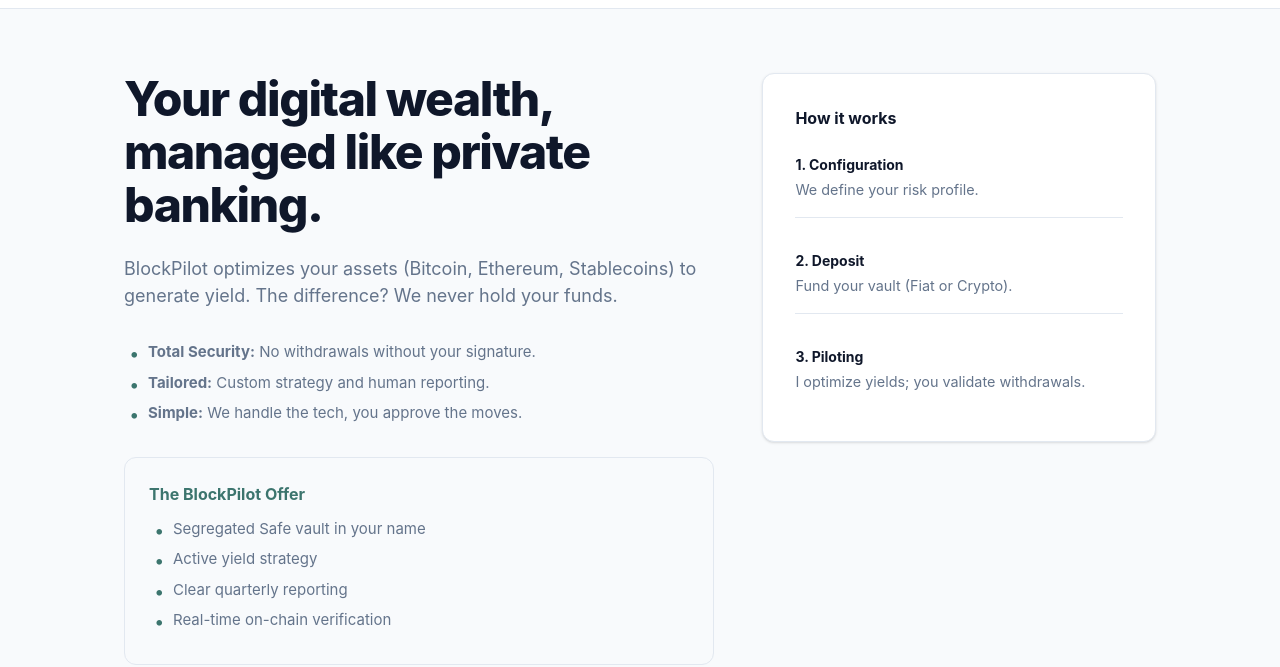
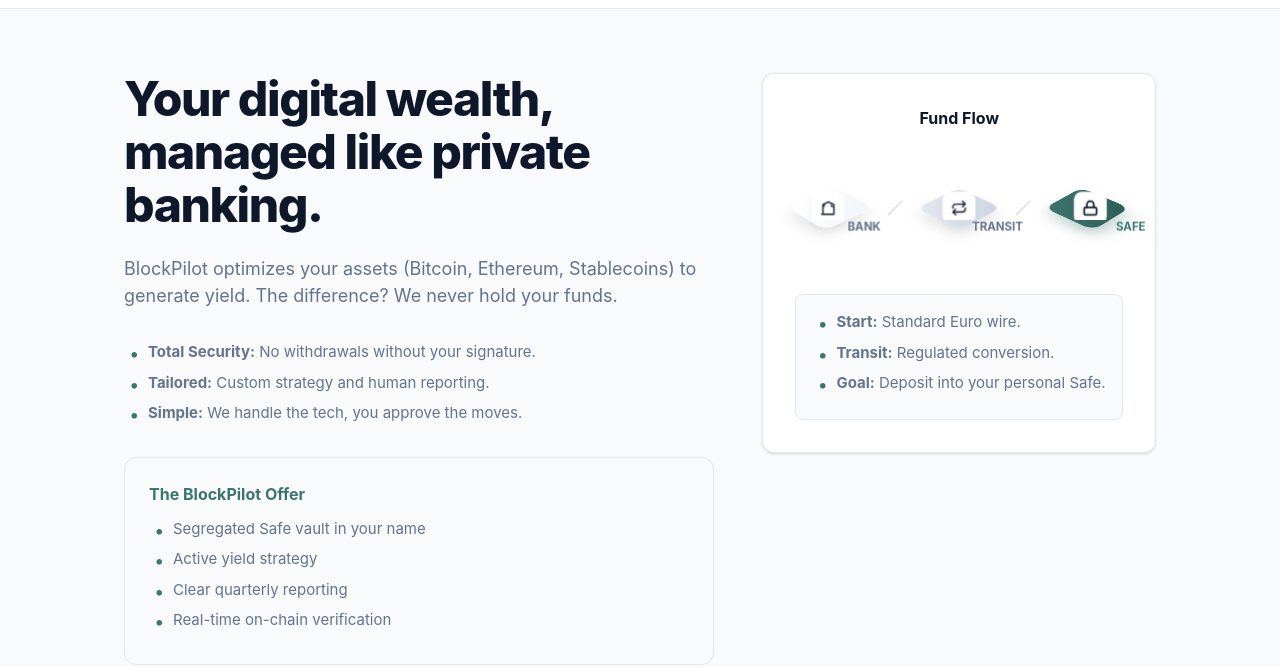
Before and after one commit to tonirangers/BlockPilot, a plain HTML site: page en/index.html in a window 1280 px wide. Shown: the part 55-722 px from the top of the page. Drawn offline with nearby package versions, Linux system fonts and the light colour scheme; no server answers; a script that the page names is missing.

Commit message:
Update index.html

```diff
--- a/en/index.html
+++ b/en/index.html
@@ -58,21 +58,47 @@
           </div>
         </div>
 
-        <aside id="setup" class="bp-card">
-          <div class="cardTitle">How it works</div>
-          <div style="display:grid; gap:16px;">
-            <div class="mini">
-              <strong>1. Configuration</strong>
-              <span style="color:var(--bp-text-muted); font-size:0.9rem;">We define your risk profile.</span>
+<aside id="setup" class="bp-card" style="display:flex; flex-direction:column; justify-content:center;">
+          <div class="cardTitle" style="text-align:center; margin-bottom:8px;">Fund Flow</div>
+
+          <div class="iso-scene">
+
+            <div class="iso-group">
+              <div class="iso-tile bank"></div>
+              <div class="iso-icon">
+                <svg width="16" height="16" viewBox="0 0 24 24" fill="none" stroke="currentColor" stroke-width="2" stroke-linecap="round" stroke-linejoin="round"><path d="M3 21h18M5 21V7l8-4 8 4v14M5 10a2 2 0 0 0 2-2M19 10a2 2 0 0 1-2-2"/></svg>
+              </div>
+              <div class="iso-label">BANK</div>
             </div>
-            <div class="mini">
-              <strong>2. Deposit</strong>
-              <span style="color:var(--bp-text-muted); font-size:0.9rem;">Fund your vault (Fiat or Crypto).</span>
+
+            <div class="iso-arrow"></div>
+
+            <div class="iso-group">
+              <div class="iso-tile transit"></div>
+              <div class="iso-icon">
+                <svg width="16" height="16" viewBox="0 0 24 24" fill="none" stroke="currentColor" stroke-width="2" stroke-linecap="round" stroke-linejoin="round"><path d="M17 2.1l4 4-4 4"/><path d="M3 12.2v-2a4 4 0 0 1 4-4h12.8M7 21.9l-4-4 4-4"/><path d="M21 11.8v2a4 4 0 0 1-4 4H4.2"/></svg>
+              </div>
+              <div class="iso-label">TRANSIT</div>
             </div>
-            <div class="mini">
-              <strong>3. Piloting</strong>
-              <span style="color:var(--bp-text-muted); font-size:0.9rem;">I optimize yields; you validate withdrawals.</span>
+
+            <div class="iso-arrow"></div>
+
+            <div class="iso-group">
+              <div class="iso-tile safe"></div>
+              <div class="iso-icon">
+                <svg width="16" height="16" viewBox="0 0 24 24" fill="none" stroke="currentColor" stroke-width="2.5" stroke-linecap="round" stroke-linejoin="round"><rect x="3" y="11" width="18" height="11" rx="2" ry="2"></rect><path d="M7 11V7a5 5 0 0 1 10 0v4"></path></svg>
+              </div>
+              <div class="iso-label" style="color:#3C756E;">SAFE</div>
             </div>
+
+          </div>
+
+          <div style="background:#F8FAFC; border-radius:8px; padding:16px; border:1px solid #E2E8F0; margin-top:16px;">
+            <ul class="bullets" style="margin:0; font-size:13px;">
+              <li><strong>Start:</strong> Standard Euro wire.</li>
+              <li><strong>Transit:</strong> Regulated conversion.</li>
+              <li><strong>Goal:</strong> Deposit into your personal Safe.</li>
+            </ul>
           </div>
         </aside>
       </div>
```
